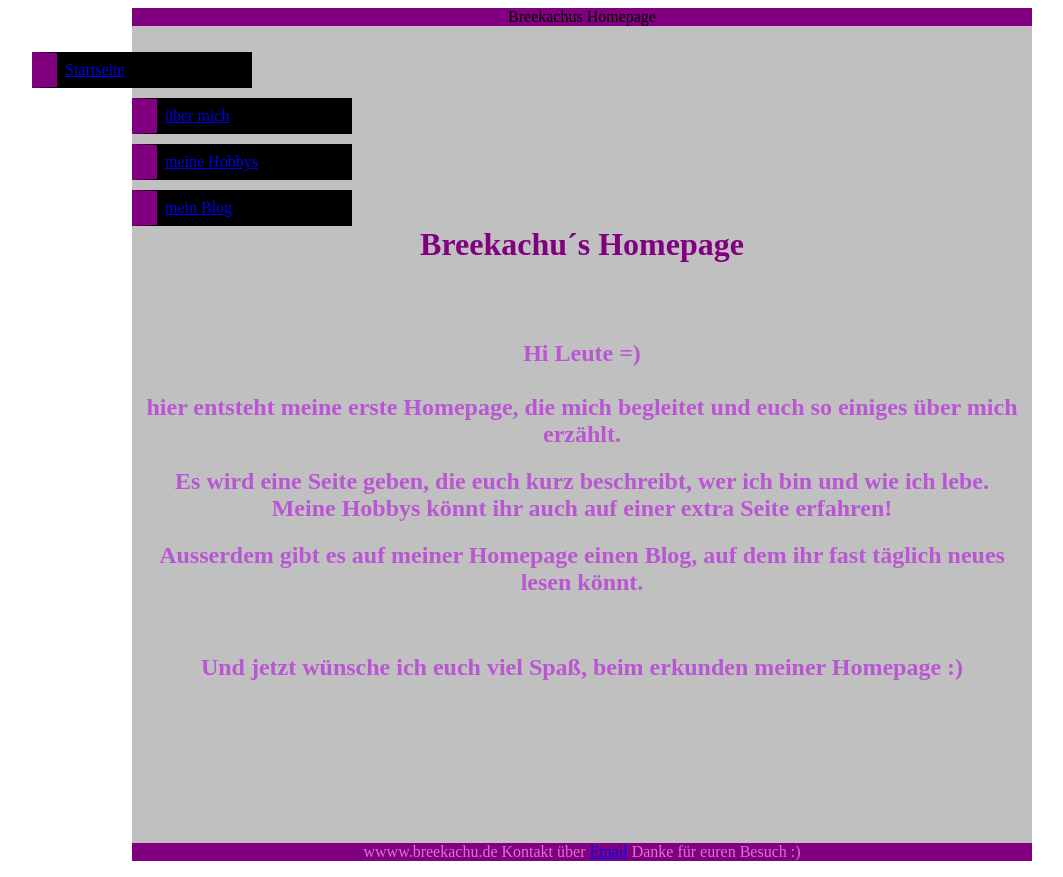
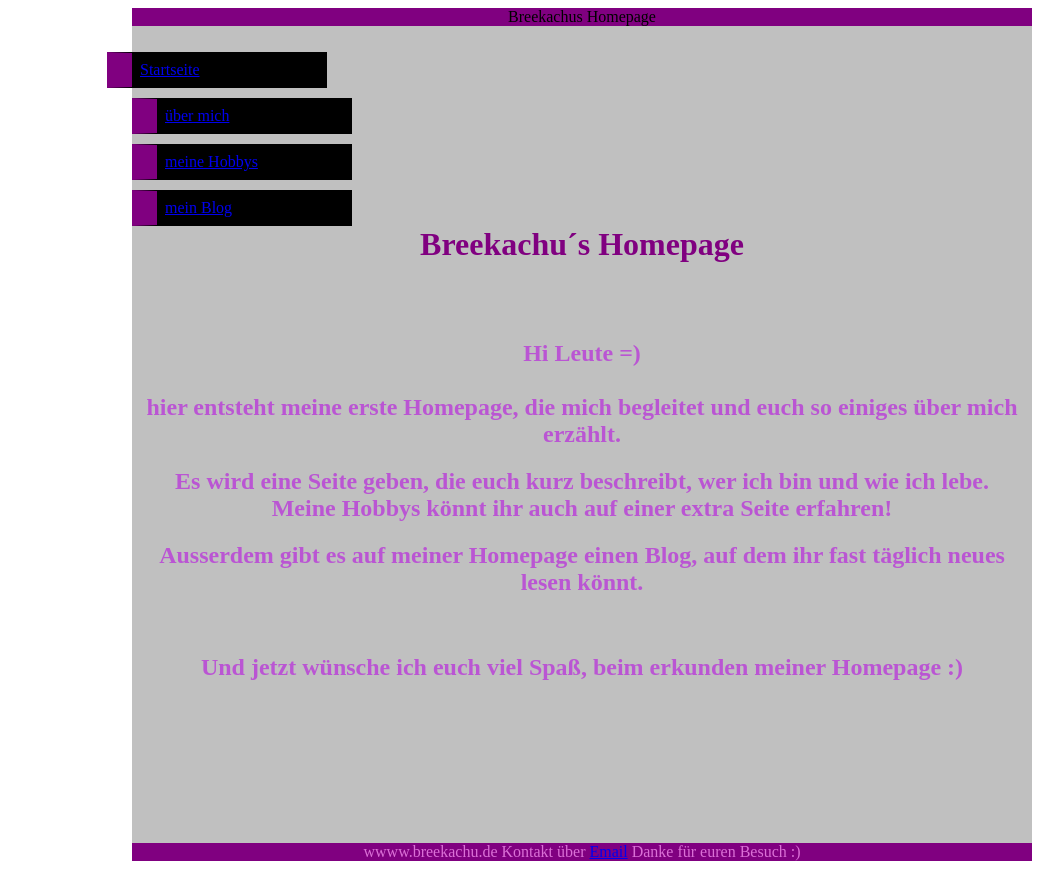
Before and after one commit to Breekachux3/breekachus-homepage, a plain HTML site: page index.html in a window 1280 px wide. Shown: the whole page, without its empty margins (58-1121 px from the left). Drawn offline with Linux system fonts and the light colour scheme.

Commit message:
soo!!
weils so schön war noch einmal-.- margin-right angepasst

```diff
--- a/design.css
+++ b/design.css
@@ -56,7 +56,7 @@ p {
 }
 .float-left {float:left;
 margin-left:5px;
-margin-right:100px;
+margin-right:25px;
 width:130px;
 }
 #navi {
```
